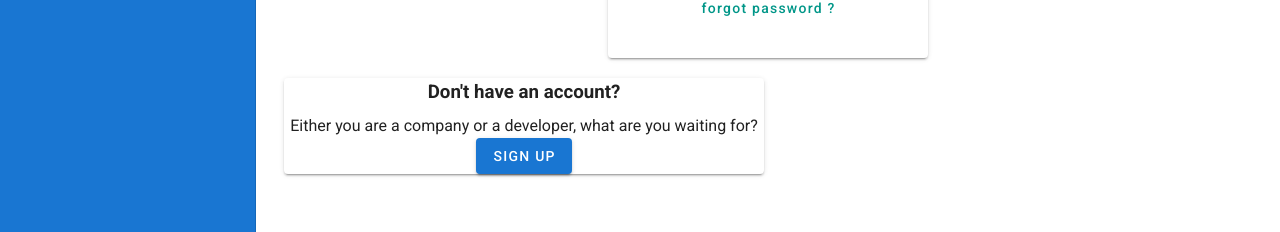
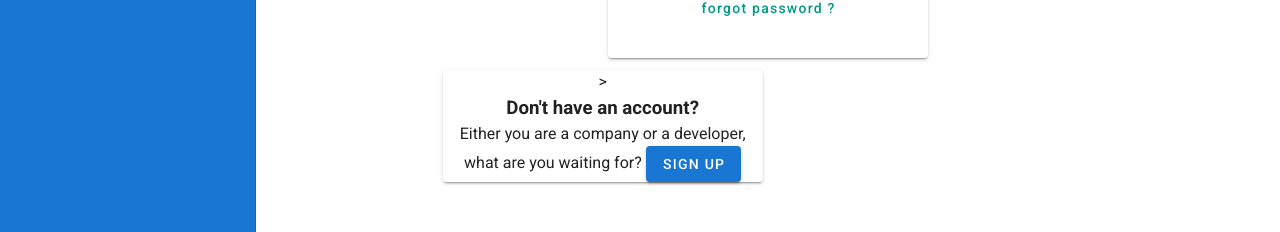
Before and after one commit to draddo11/vuetifyTodo, a Vue app: page /signin in a window 1280 px wide. Shown: the part 493-725 px from the top of the page. Built offline with nearby package versions, Linux system fonts and the light colour scheme.

Commit message:
sigin in register card 2

```diff
--- a/src/views/SignIn.vue
+++ b/src/views/SignIn.vue
@@ -121,13 +121,13 @@
     </v-form>
     </v-card>
      <v-col class="text-center" md="8" cols="12">
-    <v-card  cols="8"
-            md="8"
-            position="center"
-            max-width="480px"
-            max-height="120px"
+    <v-card   color="#fff"
+            light
+              max-width="320"
+             position= "left"
+            class="mx-auto left">
             >
-    <h3 class="my-2" >Don't have an account?</h3>
+    <h3 class="m-2" >Don't have an account?</h3>
     Either you are a company or a developer, what are you waiting for?
     <span><v-btn class= primary> Sign Up</v-btn></span>
 
```
